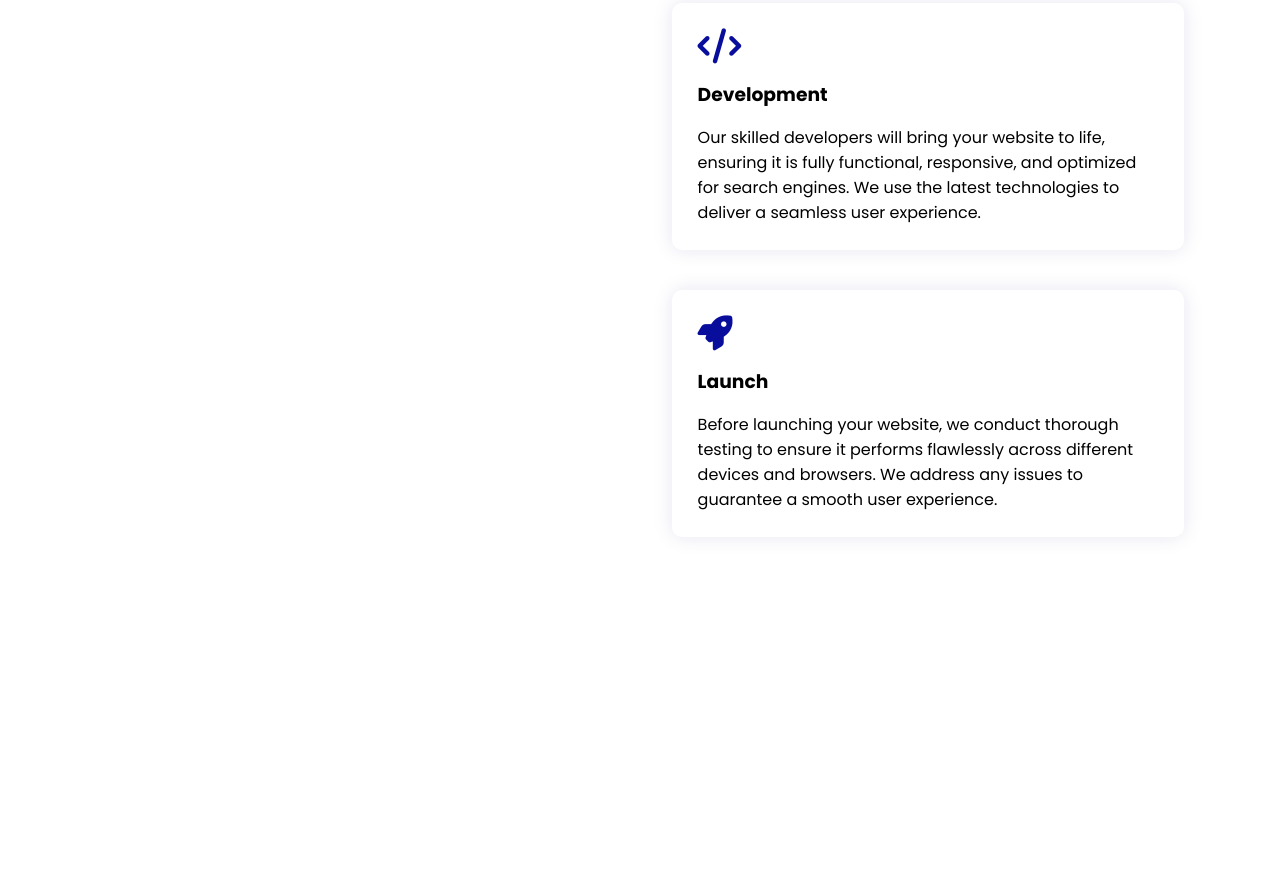
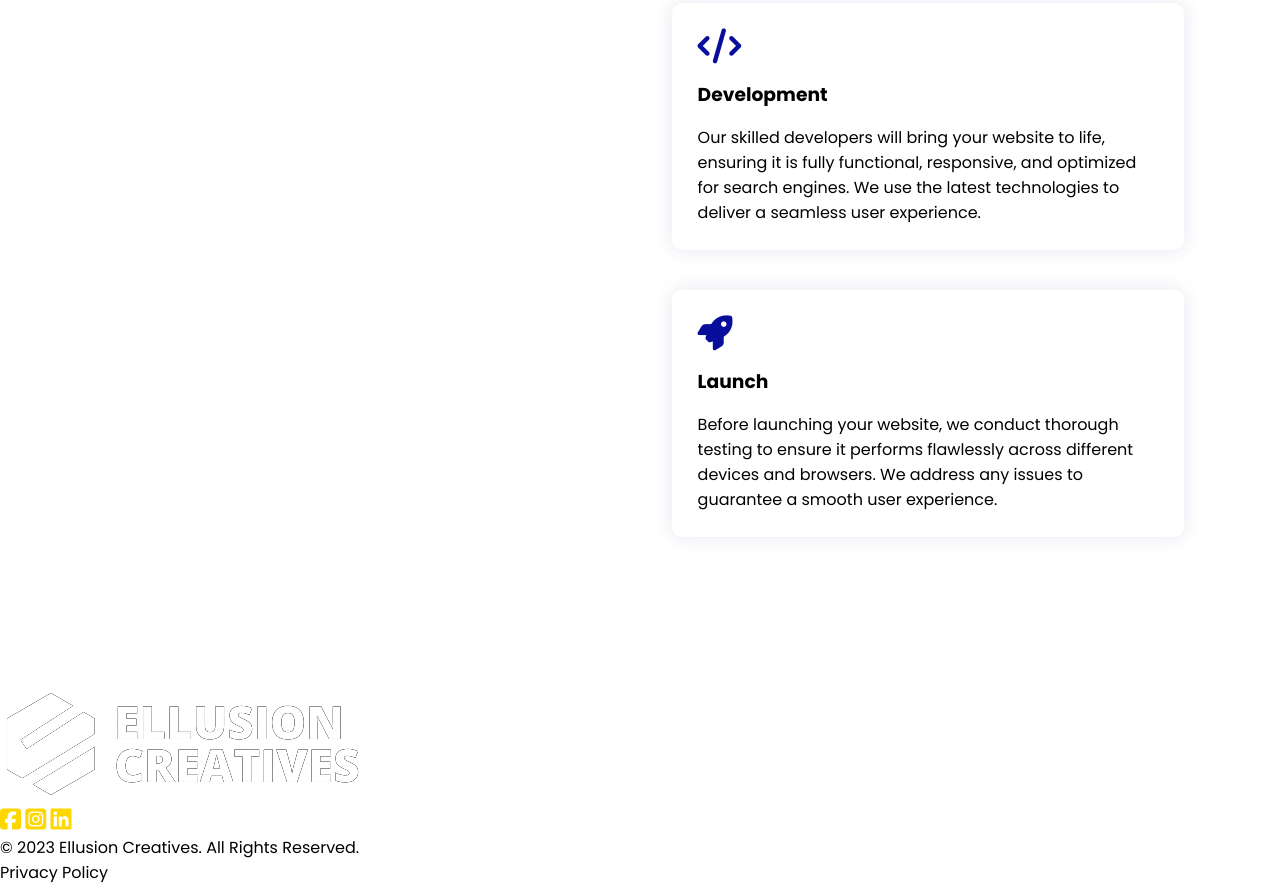
Before and after one commit to Rxshdiy/Ellusion-Creatives, a plain HTML site: page index.html in a window 1280 px wide. Shown: the part 4128-5013 px from the top of the page. Before the commit the page ends 4817 px from the top, so only its background shows below. Drawn offline with Linux system fonts and the light colour scheme.

Commit message:
added footer html

```diff
--- a/index.html
+++ b/index.html
@@ -370,6 +370,39 @@
       </div>
     </div>
 
+    <!-- footer. 2 divs. 1 div has a logo and social media icons. 2nd div has copyright. Privacy policy. -->
+    <footer>
+      <div class="footer-content">
+        <div class="footer-logo">
+          <img src="images/Logo2.png" alt="Ellusion Creatives Logo" />
+        </div>
+        <div class="footer-social-media">
+          <a href="https://www.facebook.com/Ellusion-Creatives-100282585688044"
+            ><i
+              class="fab fa-facebook-square"
+              style="color: #ffd700; font-size: 24px"
+            ></i
+          ></a>
+          <a href="https://www.instagram.com/ellusioncreatives/"
+            ><i
+              class="fab fa-instagram-square"
+              style="color: #ffd700; font-size: 24px"
+            ></i
+          ></a>
+          <a href="https://www.linkedin.com/company/ellusion-creatives/"
+            ><i
+              class="fab fa-linkedin"
+              style="color: #ffd700; font-size: 24px"
+            ></i
+          ></a>
+        </div>
+      </div>
+      <div class="footer-bottom">
+        <p>© 2023 Ellusion Creatives. All Rights Reserved.</p>
+        <a href="#">Privacy Policy</p>
+      </div>
+    </footer>
+
     <script
       src="https://kit.fontawesome.com/eebca1a7f7.js"
       crossorigin="anonymous"
```
